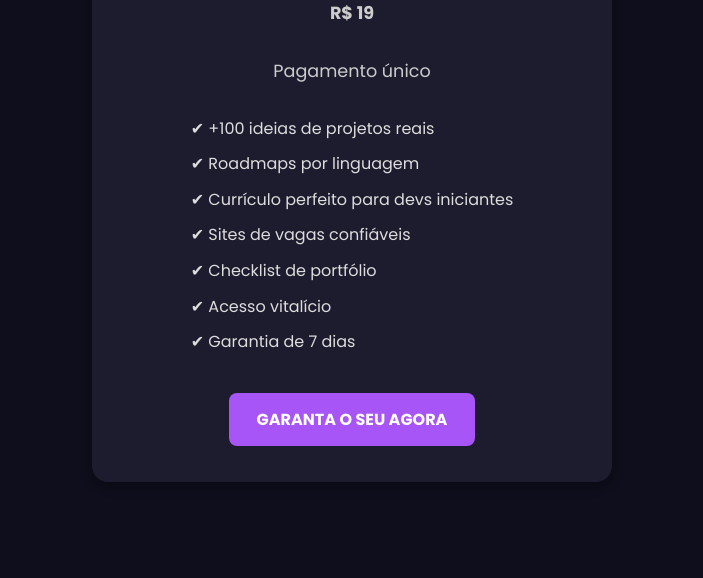
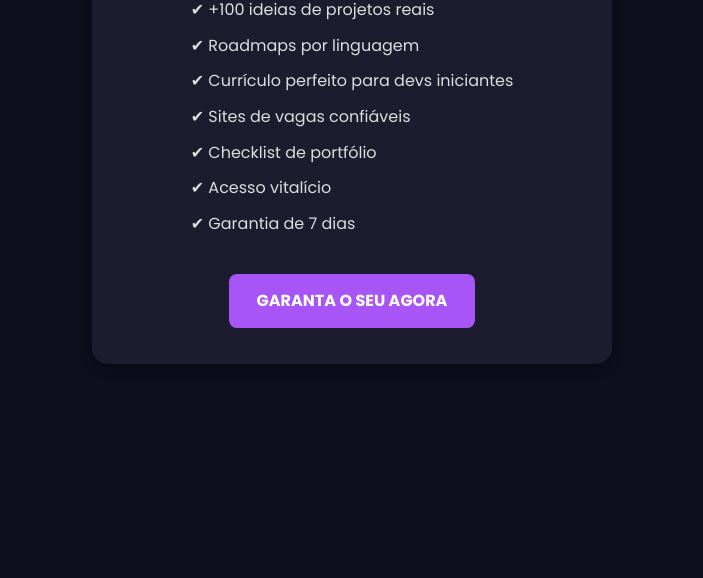
Before and after one commit to igorquintino/leading_page, a plain HTML site: page public/index.html in a window 1280 px wide. Shown: the part 1955-2533 px from the top of the page, without its empty margins (288-991 px from the left). After the commit the page ends 2415 px from the top, so only its background shows below. Drawn offline with Linux system fonts and the light colour scheme.

Commit message:
Atualizar o index.html

```diff
--- a/public/index.html
+++ b/public/index.html
@@ -249,8 +249,6 @@
     <section class="section">
       <div class="oferta-bloco">
         <h3>Planner Quintino Coders</h3>
-        <p class="preco-novo">R$ 19</p>
-        <p class="pagamento">Pagamento único</p>
         <ul class="beneficios">
           <li>✔ +100 ideias de projetos reais</li>
           <li>✔ Roadmaps por linguagem</li>
```
